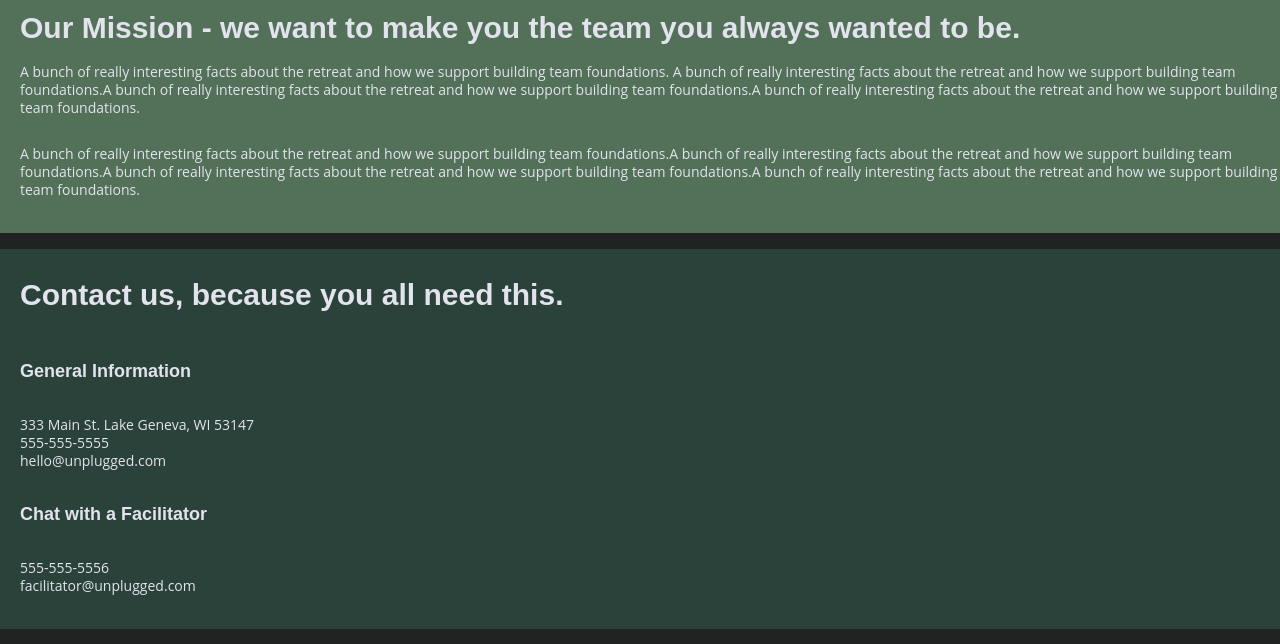
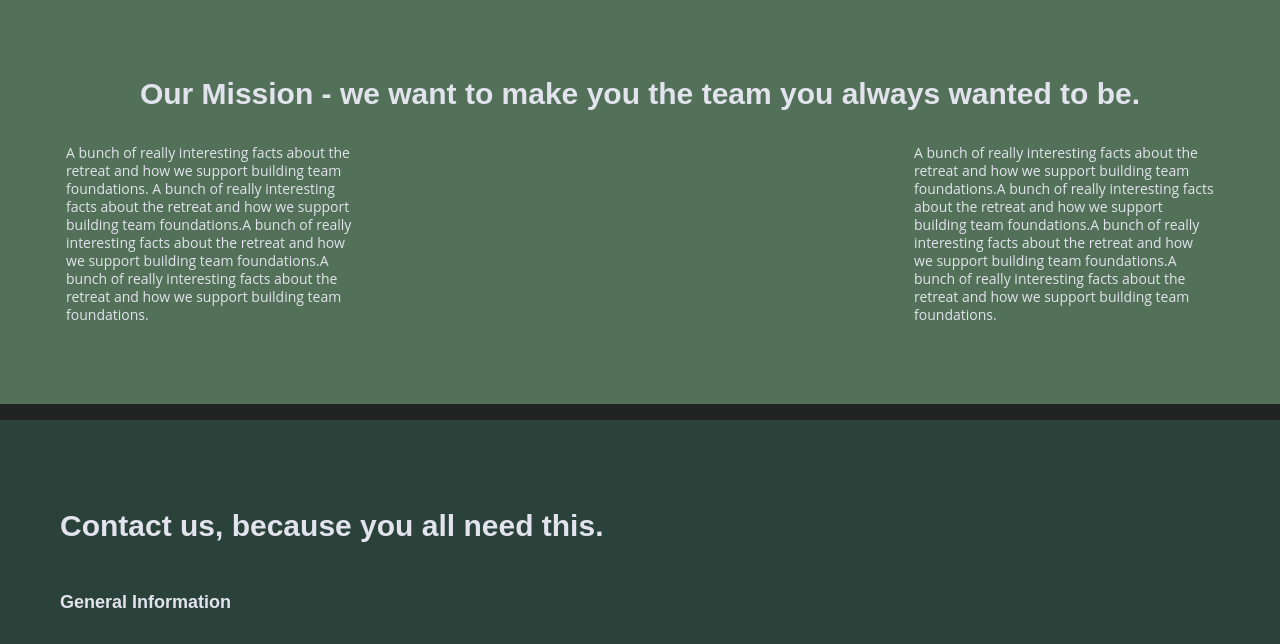
Before and after one commit to triciahumann/unplugged-retreat, a website: page about/index.html in a window 1280 px wide. Shown: the part 109-753 px from the top of the page. Drawn offline with Linux system fonts and the light colour scheme.

Commit message:
Flexbox and margins and padding for about css and updated about page html

```diff
--- a/about/index.html
+++ b/about/index.html
@@ -51,6 +51,7 @@
             <h2>Our Mission - we want to make you the team
               you always wanted to be.
             </h2>
+            <div class="mission-details">
               <p>A bunch of really interesting facts about the retreat and how we support
                 building team foundations. A bunch of really interesting facts about the retreat and how we support
                 building team foundations.A bunch of really interesting facts about the retreat and how we support
@@ -63,6 +64,7 @@
                 building team foundations.A bunch of really interesting facts about the retreat and how we support
                 building team foundations.
               </p>
+            </div>
           </div>
         </div>
       </section>
@@ -138,7 +140,7 @@
 
       <!-- footer content wrapper ends -->
       <div class="copyright">
-        <p>Copyright 2018 | Unplugged</p>
+        <p>Copyright 2019 | Unplugged</p>
       </div>
 
   </div>
--- a/css/main.css
+++ b/css/main.css
@@ -653,8 +653,40 @@ footer .content-wrapper {
 
     /* Copyright */
 
+/* ==========================================================================
+   About Page
+    ========================================================================== */
 
+    /* Mission */
+.mission .content-wrapper {
+  margin: 66px;
+  display: flex;
+  justify-content: center;
+  align-items: center;
+}
 
+.mission-content {
+  display: flex;
+  justify-content: center;
+}
+
+.mission-details {
+  display: flex;
+  flex-flow: row nowrap;
+  justify-content: center;
+  justify-content: space-between;
+
+}
+
+.mission-content p {
+  flex-basis: 300px;
+  padding-top: 15px;
+}
+
+  /* Contact section */
+.contact-section .content-wrapper {
+  margin: 60px;
+}
 
 @media screen and (min-width: 1200px) {
     /*Desktop styles here*/
```
Lines whose indentation alone changed are shown as unchanged.
